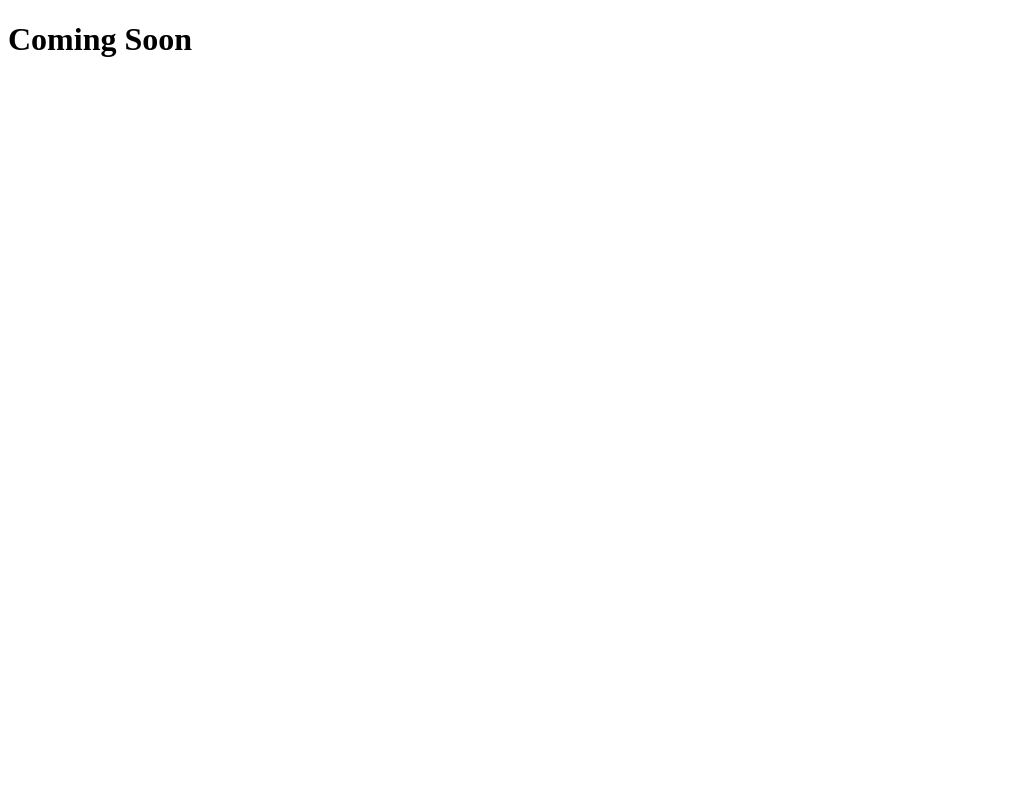
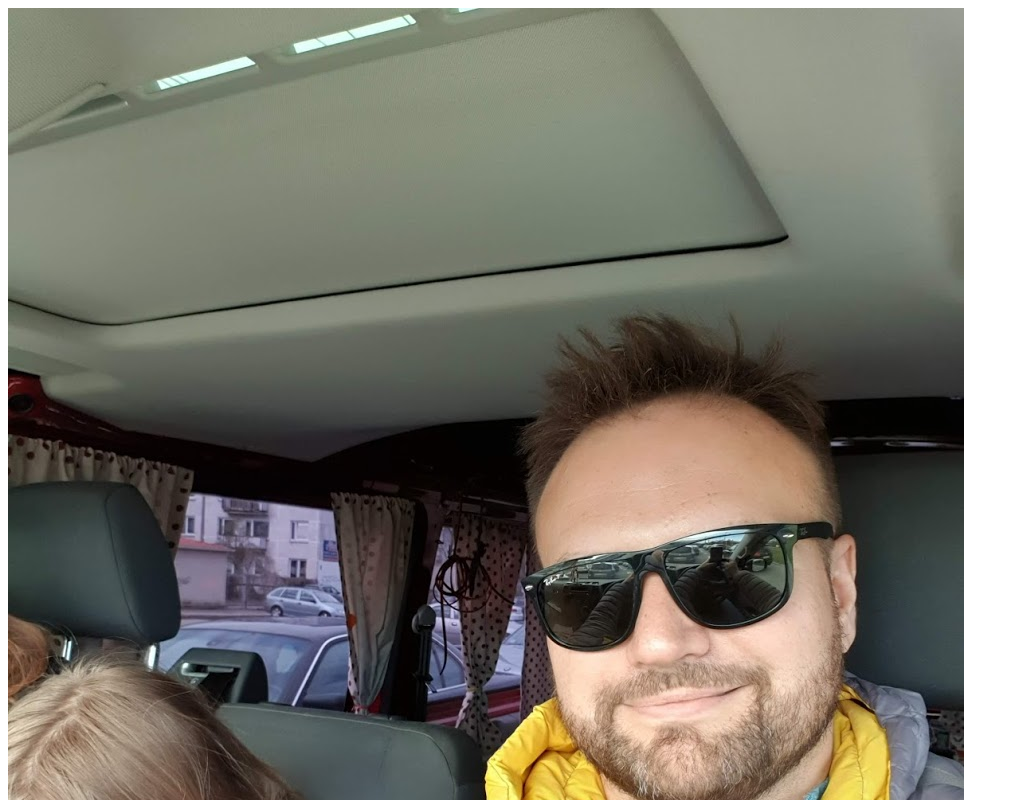
Before and after one commit to Turiburu/git-101, a plain HTML site: page index.html in a window 1280 px wide. Shown: the top 800 px of the page, without its empty margins (0-1019 px from the left). Drawn offline with Linux system fonts and the light colour scheme.

Commit message:
foto added

```diff
--- a/index.html
+++ b/index.html
@@ -4,6 +4,7 @@
 	<title>Landing</title>
 </head>
 <body>
+	<img src="foto.jpg">
 <h1>Coming Soon</h1>
 </body>
 </html>
```
Also changed, not shown: foto.jpg (added).
